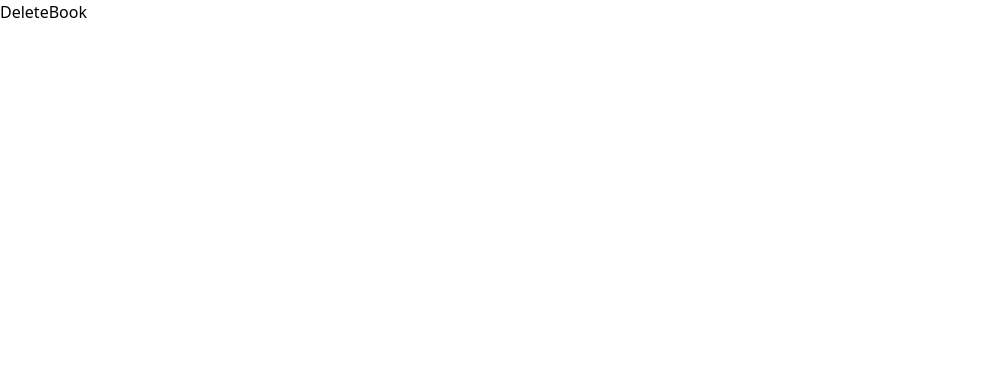
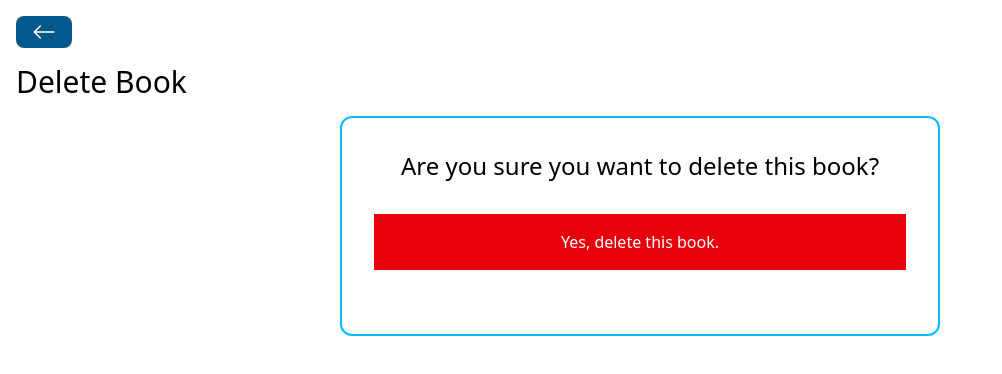
Before and after one commit to ryzac04/mern-bookstore, a React (Vite) app in the folder client/: page /books/delete/1 in a window 1280 px wide. Shown: the top 374 px of the page, without its empty margins (0-1002 px from the left). Built offline with nearby package versions, Linux system fonts and the light colour scheme.

Commit message:
Finished DeleteBook component.

```diff
--- a/client/src/pages/DeleteBook.jsx
+++ b/client/src/pages/DeleteBook.jsx
@@ -1,9 +1,43 @@
-import React from 'react'
+import React, { useState } from 'react';
+import BackButton from '../components/BackButton';
+import Spinner from '../components/Spinner';
+import axios from 'axios';
+import { useNavigate, useParams } from 'react-router-dom';
 
 function DeleteBook() {
-  return (
-    <div>DeleteBook</div>
-  )
-}
+    const [loading, setLoading] = useState(false);
+    const navigate = useNavigate();
+    const { id } = useParams();
+    const handleDeleteBook = () => {
+        setLoading(true);
+        axios
+            .delete(`http://localhost:5555/books/${id}`)
+            .then(() => {
+                setLoading(false);
+                navigate('/');
+            })
+            .catch((error) => {
+                setLoading(false);
+                alert('An error has occurred. Please check the console.');
+                console.log(error);
+            });
+    };
+    return (
+        <div className='p-4'>
+            <BackButton />
+            <h1 className='text-3xl my-4'>Delete Book</h1>
+            {loading ? <Spinner /> : ''}
+            <div className='flex flex-col items-center border-2 border-sky-400 rounded-xl w-[600px] p-8 mx-auto'>
+                <h3 className='text-2xl'>Are you sure you want to delete this book?</h3>
+                <button
+                    className='p-4 bg-red-600 text-white m-8 w-full'
+                    onClick={handleDeleteBook}
+                >
+                    Yes, delete this book.
+                </button>
+            </div>
+        </div>
+    );
+};
 
-export default DeleteBook
+export default DeleteBook;
```
Also changed, not shown: 1 other file (tests, documents, lock files or other folders).
